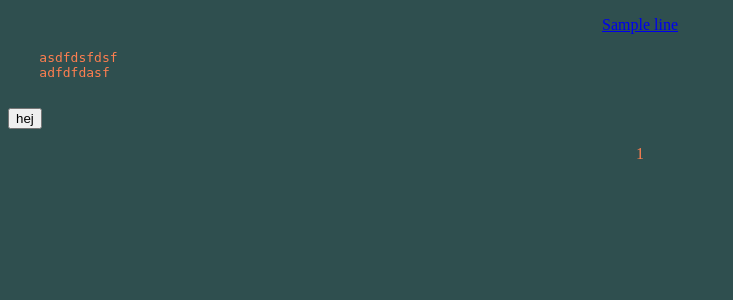
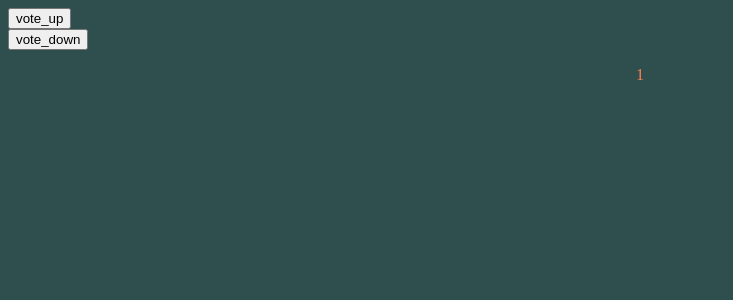
Before and after one commit to lukrydz/stackovrflw-clone-flask, a Flask app: template templates/questions.html in a window 1280 px wide. Shown: the top 300 px of the page, without its empty margins (0-733 px from the left). Run offline with Flask 2, Linux system fonts and the light colour scheme; the template is opened without the code that fills it: most values are stand-ins (such as "Sample title", 1, 10 or a date in 2020); some libraries are stand-ins or nearby versions.

Commit message:
working vote buttons (beta)

```diff
--- a/connection.py
+++ b/connection.py
@@ -20,7 +20,7 @@ def open_data_file(file):
 
 def open_counter_file():
     with open('data/counter.csv', "r") as file:
-        return str(file.read())
+        return int(file.read())
 
 
 def create_headers():
@@ -32,13 +32,9 @@ def get_questions():
     questions = open(QUESTIONS_FILE_PATH, "r")
 
     questions_list = []
-    for row in reader(questions):
-        questions_list.append(row)
+    for line in reader(questions):
+        questions_list.append(line)
     return questions_list
-
-
-for row in get_questions():
-    print(row)
 
 
 def create_counter():
--- a/data/counter.csv
+++ b/data/counter.csv
@@ -1 +1 @@
-456
+486
--- a/server.py
+++ b/server.py
@@ -1,21 +1,27 @@
-from flask import Flask, render_template, url_for, redirect
+from flask import Flask, render_template, url_for, redirect, request
 import connection as c
 
 app = Flask(__name__)
 
 
-@app.route("/")
 @app.route('/index')
 def index():
     return render_template('index.html')
 
 
-@app.route('/questions')
-def handle_questions():
+@app.route("/", methods=['GET', 'POST'])
+@app.route('/questions', methods=['GET', 'POST'])
+def vote_on_answer():
     questions = c.get_questions()
     counter = c.open_counter_file()
-
-    c.save_counter(counter)
+    if request.method == 'POST':
+        form = request.form
+        vote = form['vote']
+        if vote == "vote_up":
+            counter += 1
+        elif vote == "vote_down":
+            counter -= 1
+    c.save_counter(int(counter))
     return render_template('questions.html', questions=questions, counter=counter)
 
 
--- a/static/style.css
+++ b/static/style.css
@@ -12,3 +12,8 @@ p {
 pre {
     color: coral;
 }
+
+a {
+    color: coral;
+    text-decoration: None;
+}
--- a/templates/questions.html
+++ b/templates/questions.html
@@ -1,19 +1,10 @@
 {% extends 'base.html' %}
 {% block body %}
-{% for line in questions %}
-    <p>
-        <a href="{{ url_for('question') }}">{{ line[5] }}</a>
 
-    </p>
-
-{% endfor %}
-
-        <pre>
-    asdfdsfdsf
-    adfdfdasf
-    </pre>
-
-    <button type="button">hej</button>
+    <form method="POST">
+            <input type="submit" name="vote" value="vote_up"><br>
+            <input type="submit" name="vote" value="vote_down">
+    </form>
 
     <p>
         {{ counter }}
```
Also changed, not shown: 1 other file.
